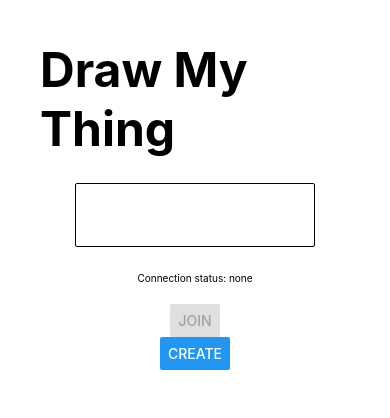
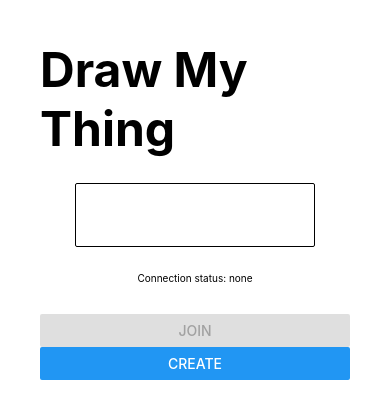
Before and after one commit to myfatemi04/draw-my-thing-frontend, a React Native app: screen / in a window 390 px wide. Shown: the top 418 px of the page. Built offline with nearby package versions, Linux system fonts and the light colour scheme.

Commit message:
add some things

```diff
--- a/modules/BeforeGameLoaded/BeforeGameLoadedScreen.tsx
+++ b/modules/BeforeGameLoaded/BeforeGameLoadedScreen.tsx
@@ -38,6 +38,15 @@ export default function BeforeGameLoadedScreen() {
         editable={connectionState !== "connecting"}
       />
       <ConnectionStatusIndicator />
+      <View
+        style={{
+          marginBottom: 10,
+          marginTop: 10,
+          display: "flex",
+          flexDirection: "column",
+          width: "100%",
+        }}
+      >
         {
           connectionState !== "connecting" ? (
             <Button
@@ -49,6 +58,7 @@ export default function BeforeGameLoadedScreen() {
           // <Button onPress={cancelJoinRoom} title="Cancel" />
         }
         <Button onPress={onPressCreate} title="Create" />
+      </View>
     </View>
   );
 }
--- a/modules/Game/Canvas.tsx
+++ b/modules/Game/Canvas.tsx
@@ -43,11 +43,7 @@ class Canvas extends Component<Props> {
   }
 
   get2D(): MobileCanvasRenderingContext2D | CanvasRenderingContext2D {
-    if (this.canvas instanceof MobileCanvas) {
-      return this.canvas.getContext("2d");
-    } else {
-      return this.canvas.getContext("2d");
-    }
+    return this.canvas.getContext("2d");
   }
 
   render() {
@@ -55,7 +51,12 @@ class Canvas extends Component<Props> {
     if (Platform.OS === "web") {
       return (
         <View style={style}>
-          <canvas ref={(canvas) => (this.canvas = canvas)} />
+          <canvas
+            ref={(canvas) => {
+              this.canvas = canvas;
+              console.log("Received web canvas object:", canvas);
+            }}
+          />
         </View>
       );
     } else {
--- a/modules/Game/CanvasDrawingSurface.tsx
+++ b/modules/Game/CanvasDrawingSurface.tsx
@@ -71,7 +71,7 @@ function CanvasDrawingSurface({ active }: { active: boolean }) {
 
   const activeProps = useMemo(
     () =>
-      active
+      active || true
         ? {
             onTouchStart,
             onTouchMove,
--- a/modules/Game/GameController.ts
+++ b/modules/Game/GameController.ts
@@ -27,13 +27,13 @@ class GameController {
     this.io = connect(gameServerURL);
     this.addSocketCallbacks();
     this.gameSDK.setConnectionState("connecting");
-    this.io.emit("create and join room");
+    this.io.emit("create and join room", "anon");
   }
 
   connect(roomID: string, gameServerURL: string) {
     this.io = connect(gameServerURL);
     this.addSocketCallbacks();
-    this.io.emit("join room", roomID);
+    this.io.emit("join room", roomID, "anon");
     this.gameSDK.setConnectionState("connecting");
   }
 
```
Lines whose indentation alone changed are shown as unchanged.
